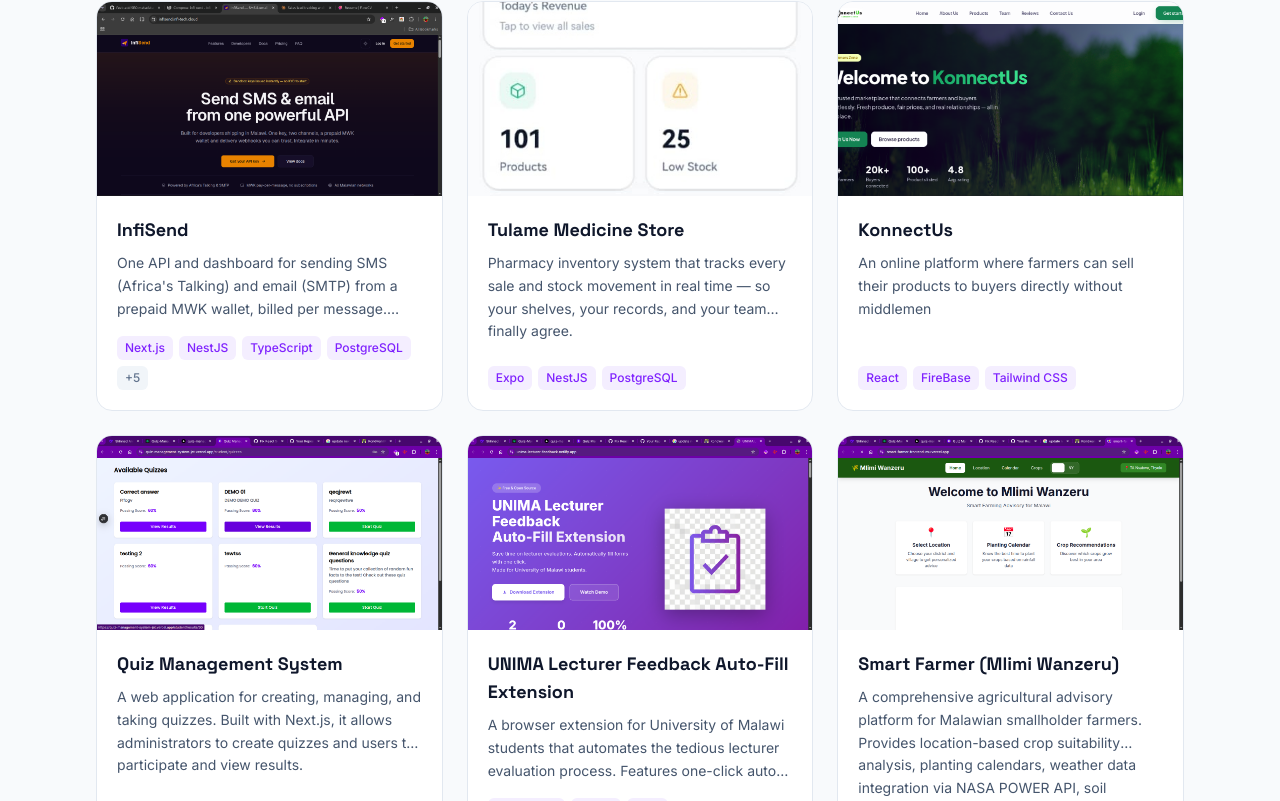
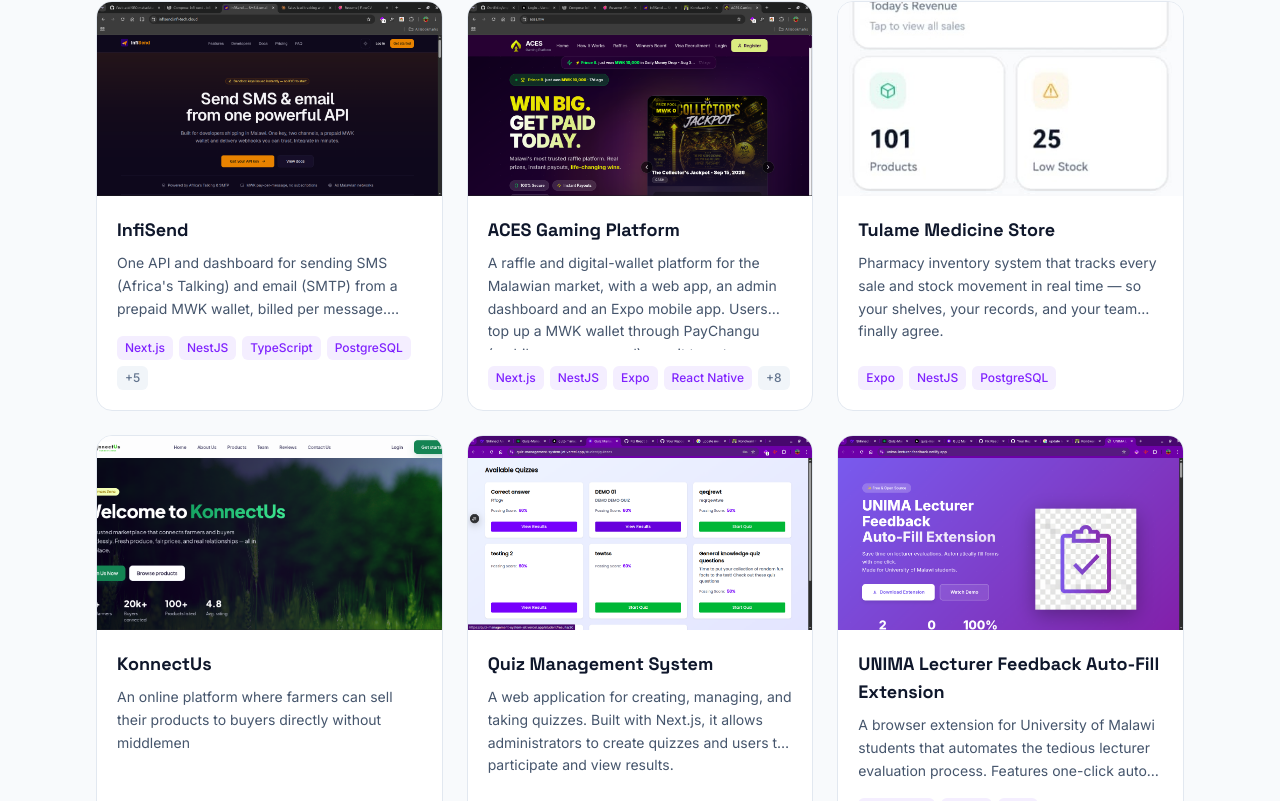
Before and after one commit to KhoTheProgrammer/Portfolio, a React (Vite) app: page / in a window 1280 px wide. Shown: the part 4263-5064 px from the top of the page. Built offline with nearby package versions, Linux system fonts and the light colour scheme.

Commit message:
Add ACES Gaming Platform project details
Added a new project entry for the ACES Gaming Platform, including detailed description, tags, image, and live link.

```diff
--- a/src/constants/Projects.ts
+++ b/src/constants/Projects.ts
@@ -11,7 +11,7 @@
 import donate_eazy from "../assets/donate eazy.jpg";
 import tulame from "../assets/tulame.jpeg";
 import infisend from "../assets/infisend.png";
-
+import aces from "../assets/aces.png";
 
 const projects: Project[] = [
     {
@@ -31,6 +31,27 @@
     ],
     image: infisend,
     liveLink: "https://infisend.infi-tech.cloud",
+  },
+{
+    title: "ACES Gaming Platform",
+    description:
+      "A raffle and digital-wallet platform for the Malawian market, with a web app, an admin dashboard and an Expo mobile app. Users top up a MWK wallet through PayChangu (mobile money or card), use it to enter standard numbered raffles and team-based Blue vs Red raffles, and withdraw winnings the same way. The backend is 9 NestJS services behind one API gateway, with a separate PostgreSQL schema for each service, RabbitMQ events and live updates over Socket.io. It also covers a wallet ledger, a step-by-step KYC check that has to pass before withdrawals, affiliates, notifications, a finance service, and an admin back office. Secrets are kept in Vault and files in self-hosted MinIO storage.",
+    tags: [
+      "Next.js",
+      "NestJS",
+      "Expo",
+      "React Native",
+      "TypeScript",
+      "PostgreSQL",
+      "Prisma",
+      "Redis",
+      "RabbitMQ",
+      "Socket.io",
+      "Docker",
+      "Turborepo",
+    ],
+    image: aces,
+    liveLink: "https://aces.mw",
   },
   {
     title: "Tulame Medicine Store",
```
